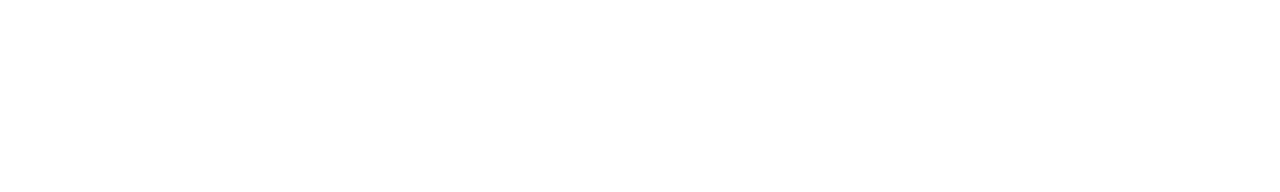
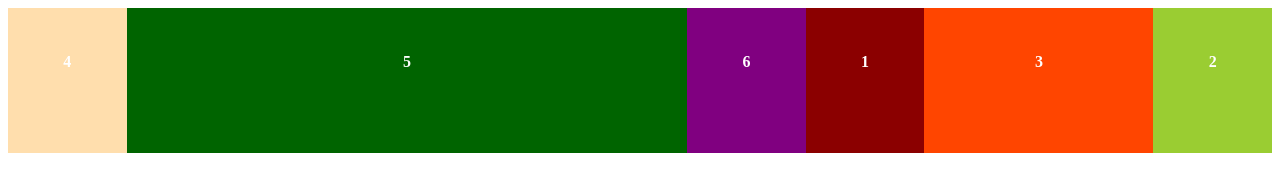
Before and after one commit to AkshaySR/css-flexbox, a plain HTML site: page index.html in a window 1280 px wide. Drawn offline with Linux system fonts and the light colour scheme.

Commit message:
introduction to flex

```diff
--- /dev/null
+++ b/css/custom.css
@@ -0,0 +1,26 @@
+html,body{
+    height:100%;
+}
+
+ul#flex-container{
+    list-style-type: none;
+    margin:0;
+    padding:0;
+    display:flex;
+}
+
+ul li {
+    height:100px;
+    padding-top:45px;
+    color:#fff;
+    font-weight:bold;
+    text-align:center;
+    flex-grow: 1;
+}
+
+ul li:first-child {background: darkred; order :2}
+ul li:nth-child(2) {background: yellowgreen; order :5}
+ul li:nth-child(3) {background: orangered ; flex-grow:2 ; order : 4}
+ul li:nth-child(4) {background: navajowhite}
+ul li:nth-child(5) {background: darkgreen; flex-grow:5}
+ul li:last-child {background: purple}
--- a/index.html
+++ b/index.html
@@ -2,9 +2,22 @@
 <html lang="en">
 <head>
     <meta charset="UTF-8">
-    <title>Title</title>
+    <link rel="stylesheet" href="css/custom.css"/>
+    <title>CSS Flexbox</title>
 </head>
 <body>
 
+    <div id="container">
+        <ul id="flex-container">
+            <li>1</li>
+            <li>2</li>
+            <li>3</li>
+            <li>4</li>
+            <li>5</li>
+            <li>6</li>
+        </ul>
+    </div>
+
+
 </body>
 </html>
```
